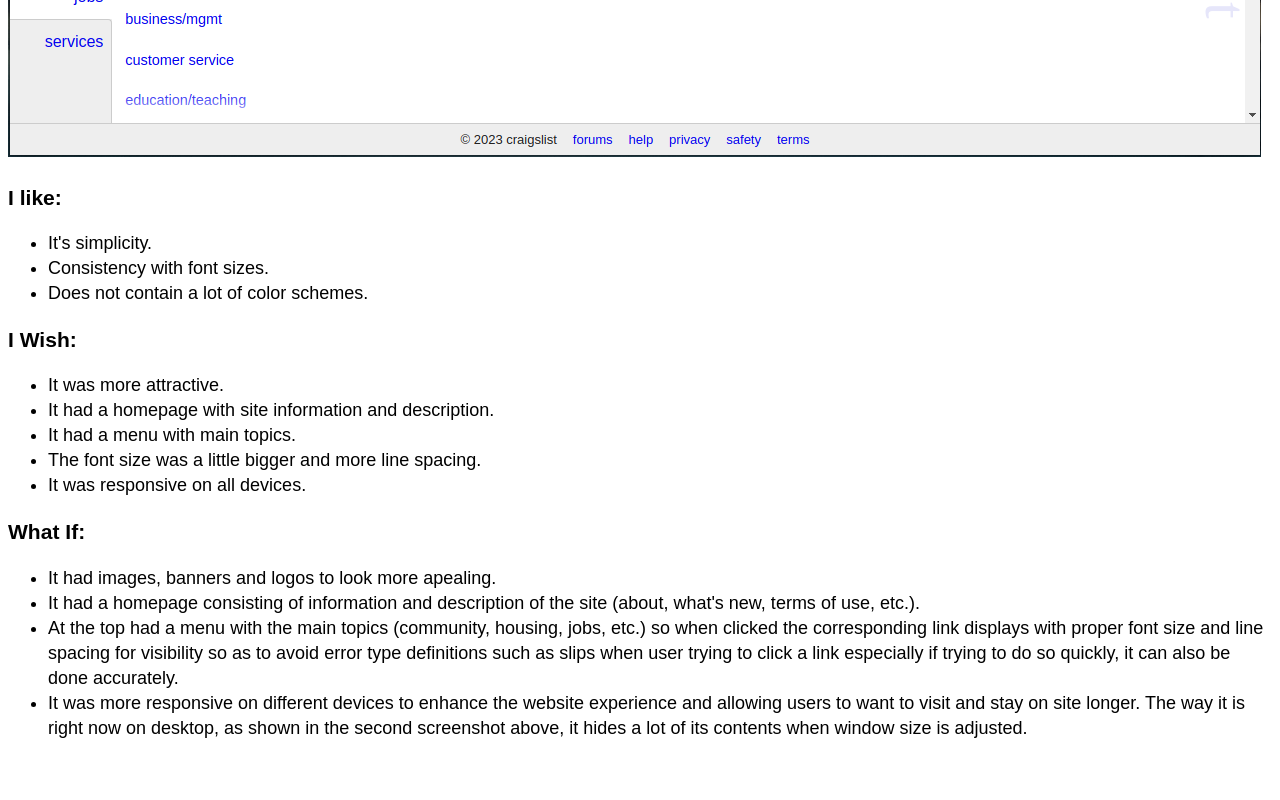
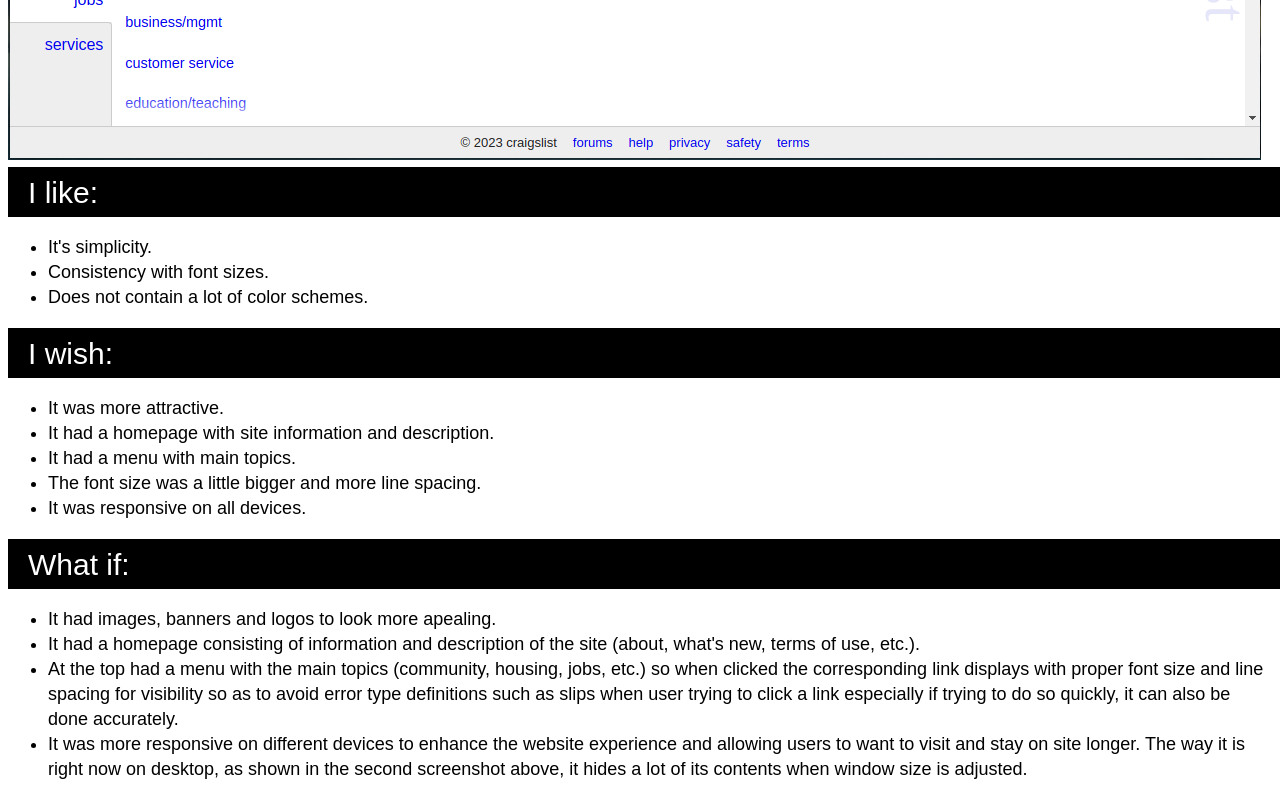
Before and after one commit to UB-CMPS3141/cmps3141-as3-css-app-23s1-CoderRyan13, a plain HTML site: page hall-of-fame-shame/index.html in a window 1280 px wide. Shown: the part 1033-1833 px from the top of the page. Before the commit the page ends 1792 px from the top, so only its background shows below. Drawn offline with Linux system fonts and the light colour scheme.

Commit message:
adjusted exercise 3

```diff
--- a/hall-of-fame-shame/index.html
+++ b/hall-of-fame-shame/index.html
@@ -1,6 +1,6 @@
 <!--CMPS3141-HCI - AS3-22S1
 Collaborators:
-Date: Sept.23.22
+Date: Sept.22.23
  -->
 <!DOCTYPE html>
 <html lang="en">
@@ -9,18 +9,18 @@ Date: Sept.23.22
   <title>Hall of Fame or Shame (Saftey)</title>
 </head>
 <body style="font-size: 18px; font-family: Arial; line-height: 25px;">
-  <h1>A website with poor safety design</h1>
-  <p>The website example I chose was <a target="_blank" href="https://ukraine.craigslist.org/">Craigslist</a></p>
+  <div style="width:100%; background-color: black; color: white; height: 50px; font-size: 30px; display: flex; align-items: center; justify-content: center; padding-left: 20px;">A Website with poor safety design.</div>
+  <p>The website example I chose was <a target="_blank" href="https://ukraine.craigslist.org/">Craigslist</a>.</p>
   <img src="screenshot1.png" alt="Screenshot1">
   <img src="screenshot2.png" alt="Screenshot2">
-  <h3>I like:</h3>
+  <div style="width:100%; background-color: black; color: white; height: 50px; font-size: 30px; display: flex; align-items: center; justify-content: left; padding-left: 20px;">I like:</div>
   <ul>
     <li>It's simplicity.</li>
     <li>Consistency with font sizes.</li>
     <li>Does not contain a lot of color schemes.</li>
   </ul>
 
-  <h3>I Wish:</h3>
+  <div style="width:100%; background-color: black; color: white; height: 50px; font-size: 30px; display: flex; align-items: center; justify-content: left; padding-left: 20px;">I wish:</div>
   <ul>
     <li>It was more attractive.</li>
     <li>It had a homepage with site information and description.</li>
@@ -29,7 +29,7 @@ Date: Sept.23.22
     <li>It was responsive on all devices.</li>
   </ul>
 
-  <h3>What If:</h3>
+  <div style="width:100%; background-color: black; color: white; height: 50px; font-size: 30px; display: flex; align-items: center; justify-content: left; padding-left: 20px;">What if:</div>
   <ul>
     <li>It had images, banners and logos to look more apealing.</li>
     <li>It had a homepage consisting of information and description of the site (about, what's new, terms of use, etc.).</li>
```
